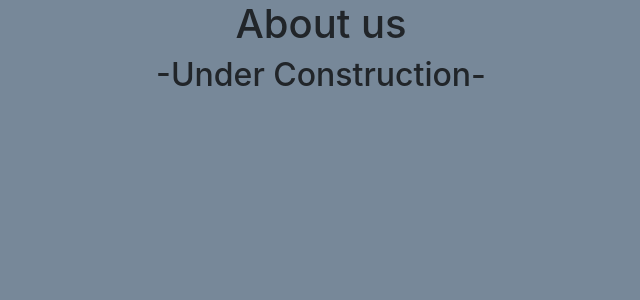
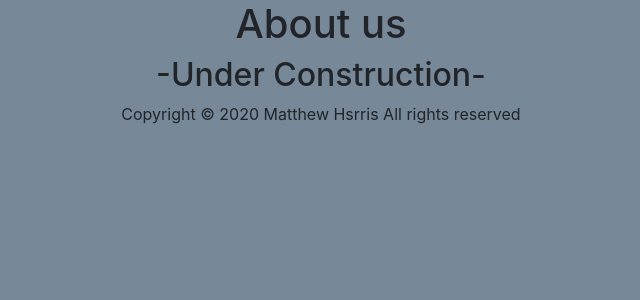
Before and after one commit to Th3M4ttman/SRGServer, a Python web app: template SRG/templates/about.html in a window 1280 px wide. Shown: the part 56-356 px from the top of the page, without its empty margins (319-959 px from the left). Run offline with Jinja, Linux system fonts and the light colour scheme; the template is opened without the code that fills it, so the values that code supplies are empty; some libraries are stand-ins or nearby versions.

Commit message:
Update about.html

```diff
--- a/SRG/templates/about.html
+++ b/SRG/templates/about.html
@@ -5,4 +5,6 @@
 
 
 	<h2> -Under Construction- </h2>
+
+	Copyright © 2020 Matthew Hsrris All rights reserved
 {% endblock %}
```
